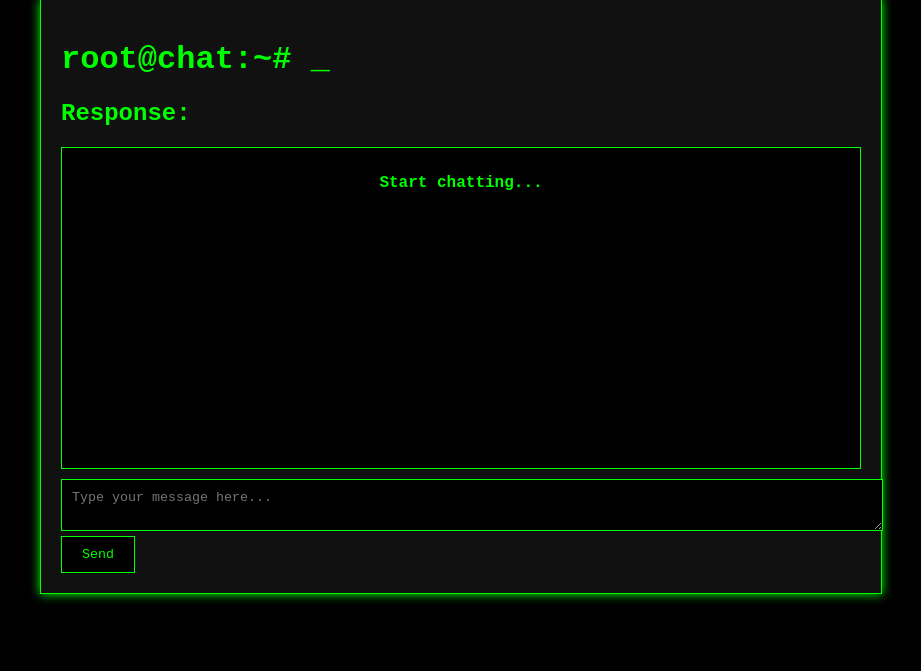
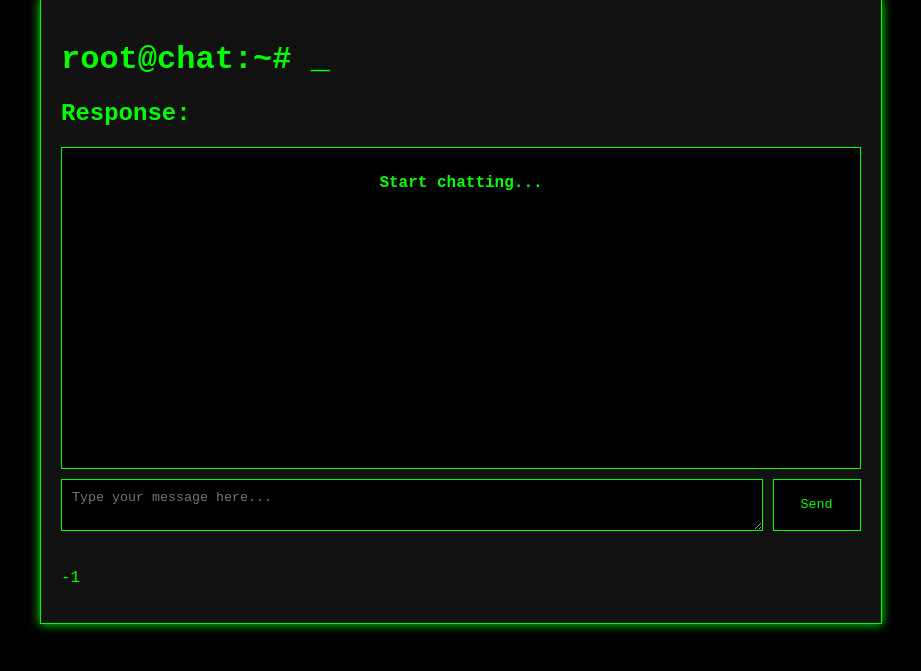
Before and after one commit to RobertsRob/gameHumanOrNo, a Flask app: page / in a window 1280 px wide. Shown: the part 21-692 px from the top of the page, without its empty margins (179-1100 px from the left). Run offline with Flask 3, Linux system fonts and the light colour scheme.

Commit message:
added bugy time counter

```diff
--- a/static/style.css
+++ b/static/style.css
@@ -19,7 +19,7 @@ textarea {
     background-color: #000;
     color: #00ff00;
     border: 1px solid #00ff00;
-    width: 100%;
+    width: 680px;
     padding: 10px;
     font-family: 'Courier New', Courier, monospace;
     resize: vertical;
@@ -29,9 +29,13 @@ button {
     background-color: #000;
     color: #00ff00;
     border: 1px solid #00ff00;
-    padding: 10px 20px;
     font-family: 'Courier New', Courier, monospace;
     cursor: pointer;
+    height: 52px;
+    width: 88px;
+    display: inline;
+    position: relative;
+    top: -22.5px;
 }
 
 button:hover {
--- a/templates/index.html
+++ b/templates/index.html
@@ -16,12 +16,13 @@
             <textarea id="prompt" rows="2" cols="60" placeholder="Type your message here..."></textarea>
             <button onclick="sendPrompt()">Send</button>
         </div>
-
+        <p id="time_writing"></p>
     </div>
 
 
     <script>
         const messages = [];
+        let startsMessaging = -1; // ms = s * 10-3E
 
         document.getElementById('prompt').addEventListener('keydown', function (event) {
             if (event.key === 'Enter' && !event.shiftKey) {
@@ -72,6 +73,29 @@
             document.getElementById('chat_area').scrollTop = document.getElementById('chat_area').scrollHeight;
             return div; // Вернём div, чтобы его потом обновить
         }
+
+
+        document.addEventListener("keydown", e => {
+            const k = e.key;
+            if (/^[a-zA-Z0-9]$/.test(k) || ["/", "!", "*", "-", "+", ".", ",", "@", "#", "$"].includes(k)) {
+                if(startsMessaging == -1) {
+                    startsMessaging = Date.now();
+                }
+            }
+            if( document.getElementById("prompt").value.length == 0){
+                console.log("Empty");
+                startsMessaging = -1;
+            }
+        });
+
+        function update() {
+            let timeWriting = startsMessaging != -1 ? Date.now() - startsMessaging : -1;
+            document.getElementById("time_writing").innerText = timeWriting;
+        }
+
+
+        setInterval(update, 1);
+
     </script>
 
 
```
